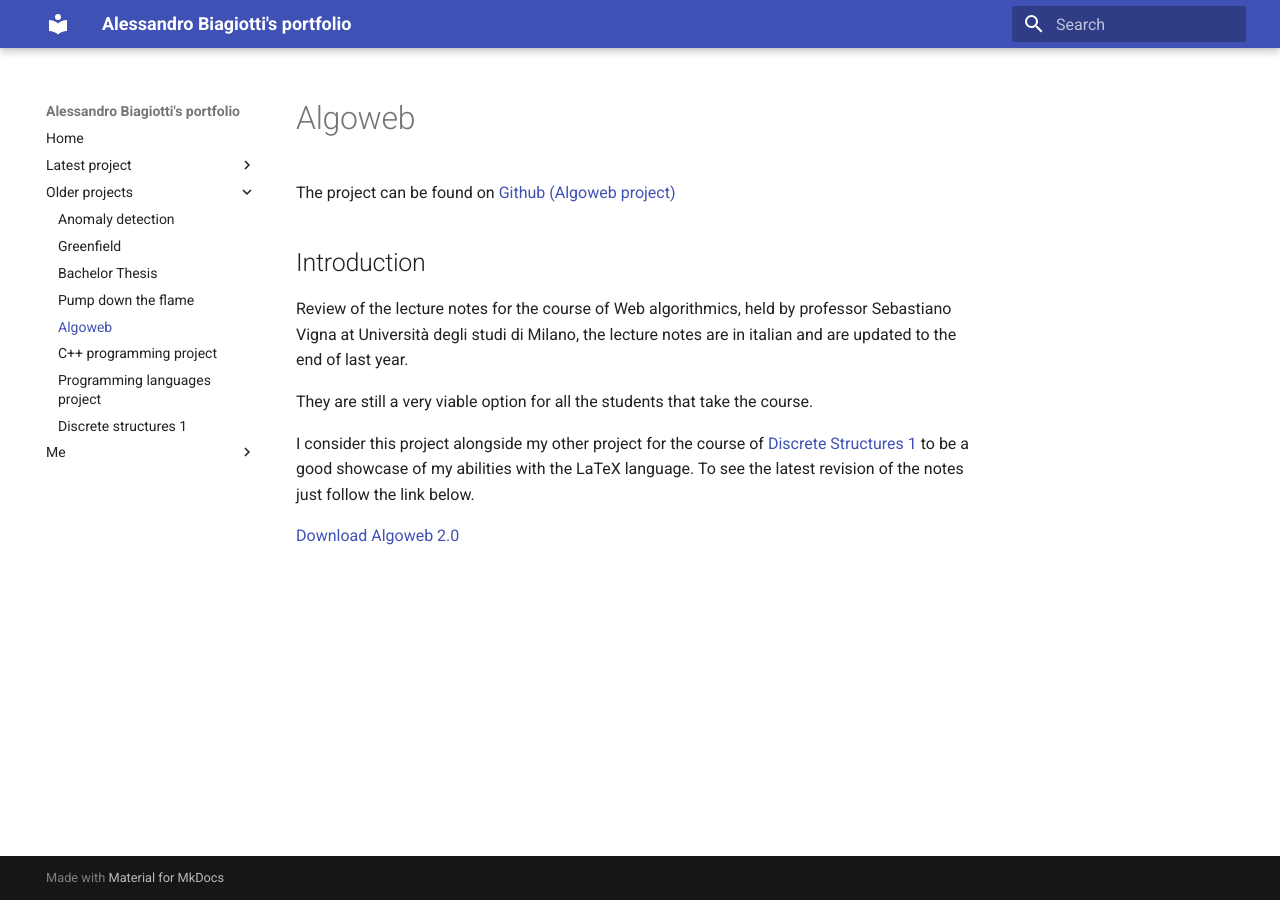
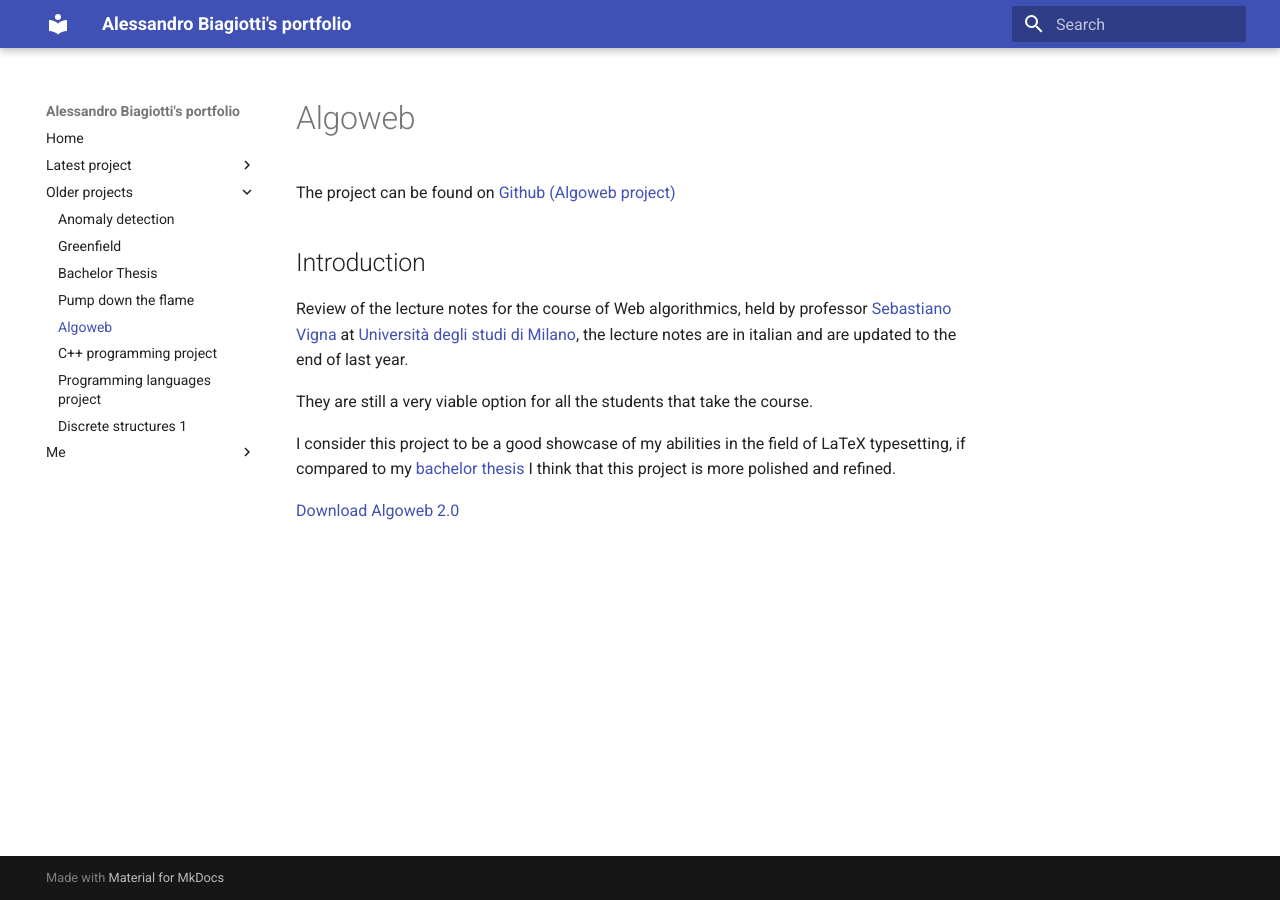
Before and after one commit to S3gmentati0nFault/S3gmentati0nFault.github.io, an MkDocs documentation site: the page built from docs/algoweb/readme.md, in a window 1280 px wide. Built offline with MkDocs 1.6.1 and Material for MkDocs 9.7.7, drawn with Linux system fonts in a browser that asks for light colours.

Commit message:
Minor changes to the algoweb page

```diff
--- a/docs/algoweb/readme.md
+++ b/docs/algoweb/readme.md
@@ -1,11 +1,10 @@
 The project can be found on <a href="https://github.com/S3gmentati0nFault/Algoweb">Github (Algoweb project)</a>
 
 <h2>Introduction</h2>
-Review of the lecture notes for the course of Web algorithmics, held by professor Sebastiano Vigna at Università degli studi di Milano, the lecture notes are in italian and are updated to the end of last year.
+Review of the lecture notes for the course of Web algorithmics, held by professor <a href="https://vigna.di.unimi.it/">Sebastiano Vigna</a> at <a href="https://s3gmentati0nfault.github.io/me/unimi/">Università degli studi di Milano</a>, the lecture notes are in italian and are updated to the end of last year.
 
 They are still a very viable option for all the students that take the course.
 
-I consider this project alongside my other project for the course of
-<a href="https://S3gmentati0nFault.github.io/structures/readme">Discrete Structures 1</a> to be a good showcase of my abilities with the LaTeX language. To see the latest revision of the notes just follow the link below.
+I consider this project to be a good showcase of my abilities in the field of LaTeX typesetting, if compared to my <a href="https://s3gmentati0nfault.github.io/bachelor/readme/">bachelor thesis</a> I think that this project is more polished and refined.
 
 <a href="https://github.com/S3gmentati0nFault/Algoweb/releases/download/versione_2.0/Algoweb.pdf">Download Algoweb 2.0</a>
```
